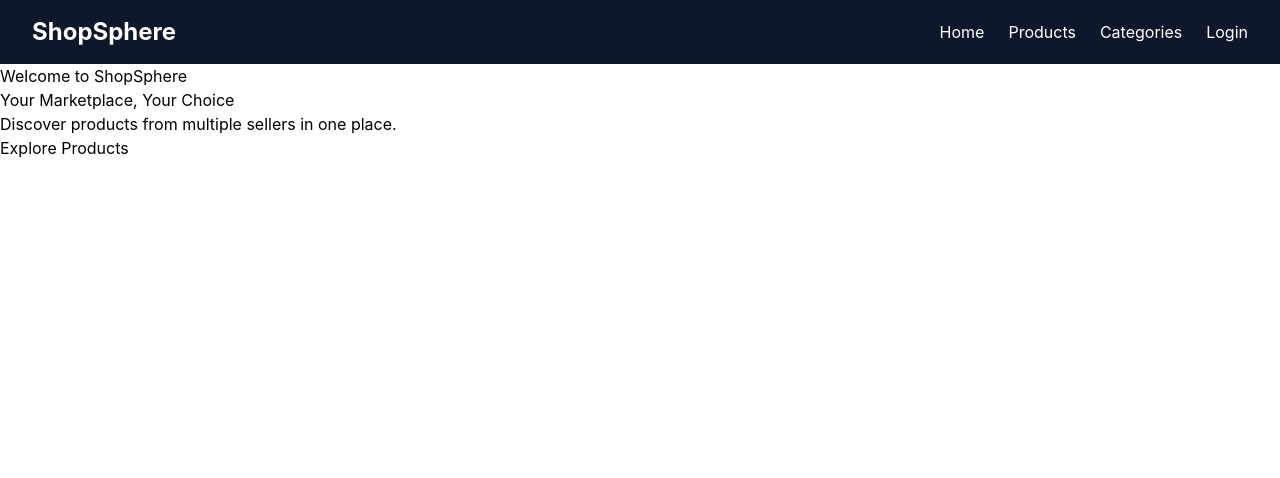
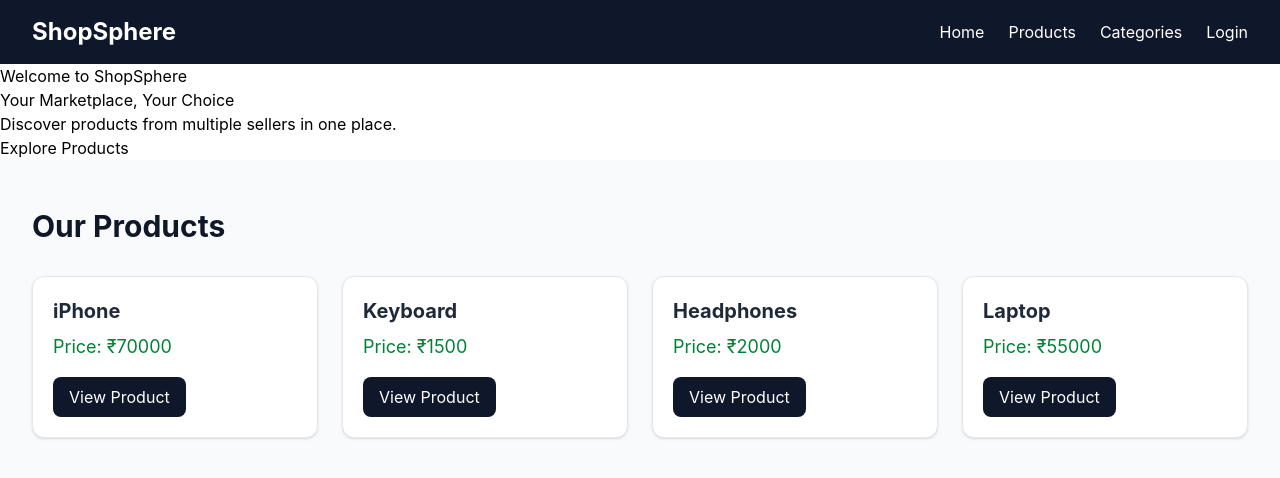
Before and after one commit to mihirvankar/ShopSphere, a React (Vite) app in the folder client/: page / in a window 1280 px wide. Shown: the top 478 px of the page. Built offline with nearby package versions, Linux system fonts and the light colour scheme.

Commit message:
feat: render products using reusable product cards

```diff
--- a/client/src/App.jsx
+++ b/client/src/App.jsx
@@ -1,11 +1,34 @@
 import Navbar from "./components/Navbar";
 import HeroSection from "./components/HeroSection";
+import ProductCard from "./components/ProductCard";
 
 function App() {
+  const products = [
+    { id: 1, name: "iPhone", price: 70000 },
+    { id: 2, name: "Keyboard", price: 1500 },
+    { id: 3, name: "Headphones", price: 2000 },
+    { id: 4, name: "Laptop", price: 55000 },
+  ];
+
   return (
     <>
       <Navbar />
+
       <HeroSection />
+
+      <section className="bg-gray-50 px-8 py-12">
+        <h1 className="mb-8 text-3xl font-bold text-gray-900">Our Products</h1>
+
+        <div className="grid grid-cols-1 gap-6 sm:grid-cols-2 lg:grid-cols-4">
+          {products.map((product) => (
+            <ProductCard
+              key={product.id}
+              name={product.name}
+              price={product.price}
+            />
+          ))}
+        </div>
+      </section>
     </>
   );
 }
--- /dev/null
+++ b/client/src/components/ProductCard.jsx
@@ -0,0 +1,15 @@
+function ProductCard(props) {
+  return (
+    <div className="rounded-xl border border-gray-200 bg-white p-5 shadow-sm">
+      <h2 className="text-xl font-bold text-gray-800">{props.name}</h2>
+
+      <p className="mt-2 text-lg text-green-700">Price: ₹{props.price}</p>
+
+      <button className="mt-4 rounded-lg bg-slate-900 px-4 py-2 text-white hover:bg-slate-700">
+        View Product
+      </button>
+    </div>
+  );
+}
+
+export default ProductCard;
```
